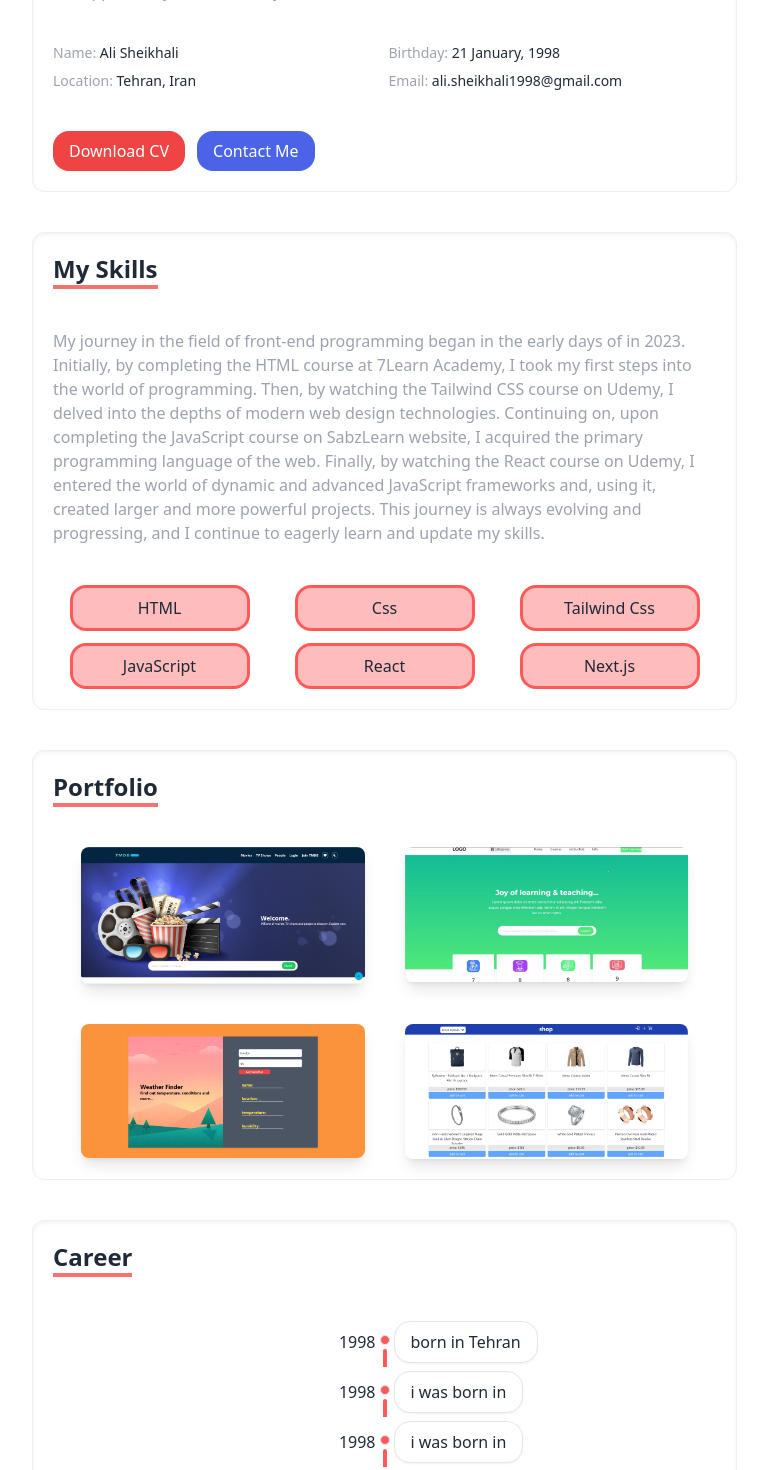
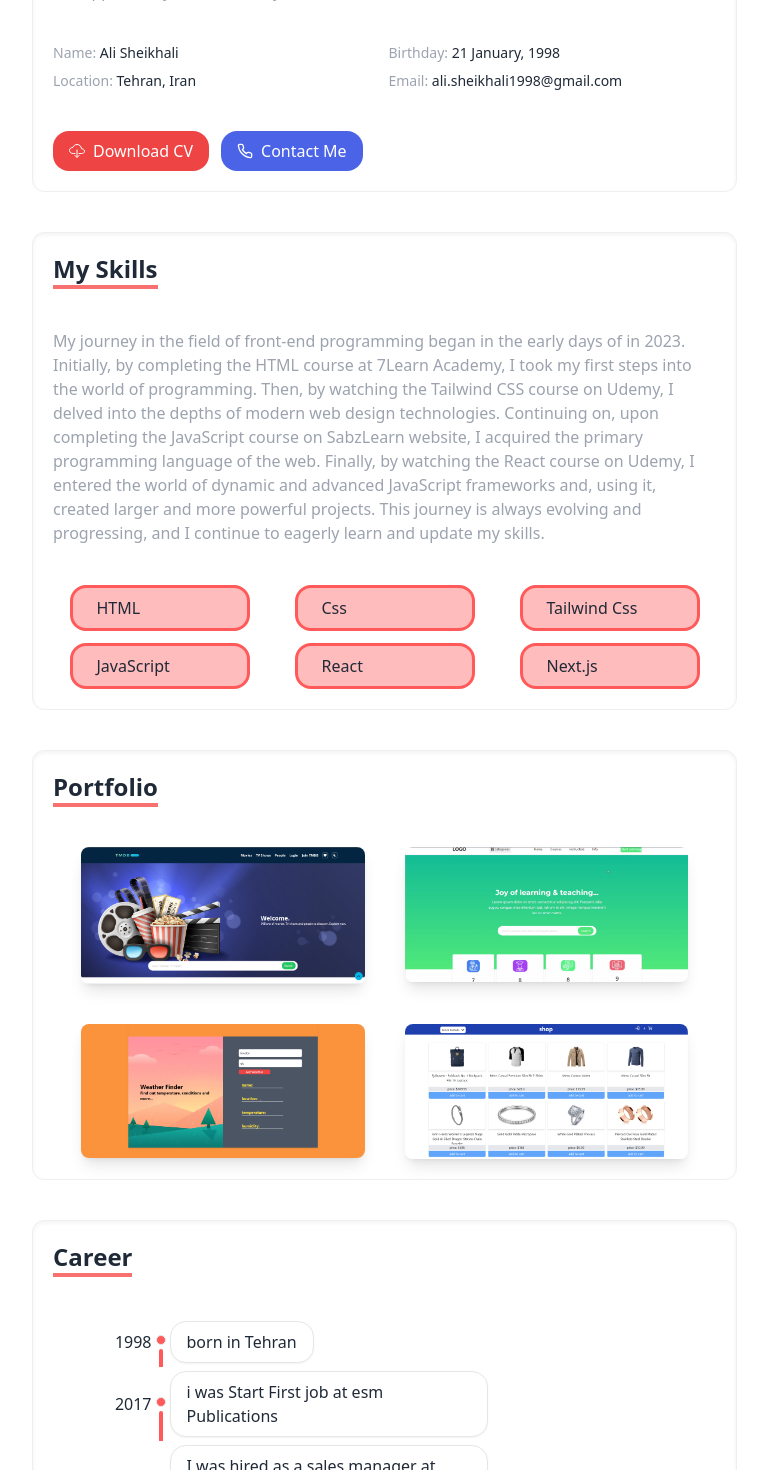
Before and after one commit to ali-sheikhali/portfolio, a React (Create React App) app: page / in a window 1280 px wide. Shown: the part 1220-2690 px from the top of the page, without its empty margins (383-1151 px from the left). Built offline with nearby package versions, Linux system fonts and the light colour scheme.

Commit message:
add some icons

```diff
--- a/src/components/AboutMe.js
+++ b/src/components/AboutMe.js
@@ -1,6 +1,8 @@
 import React from "react";
 import Logoimg from "./Logoimg";
 import Buttons from "./Buttons";
+import { IoCloudDownloadOutline } from "react-icons/io5";
+import { LuPhone } from "react-icons/lu";
 
 function AboutMe({ aboutRef }) {
   return (
@@ -50,8 +52,8 @@ function AboutMe({ aboutRef }) {
         </p>
       </div>
       <div className="text-white space-y-3 md:flex md:space-y-0 md:space-x-3">
-        <Buttons name="Download CV" style={{ backgroundColor: "#EF4444" }} />
-        <Buttons name="Contact Me" style={{ backgroundColor: "#4A63E7" }} />
+        <Buttons name="Download CV"  logo={<IoCloudDownloadOutline />} style={{ backgroundColor: "#EF4444" }} />
+        <Buttons name="Contact Me" logo={<LuPhone />} style={{ backgroundColor: "#4A63E7" }} />
       </div>
     </div>
   );
--- a/src/components/Buttons.js
+++ b/src/components/Buttons.js
@@ -1,13 +1,17 @@
-import React from 'react'
+import React from "react";
 
-function Buttons({name, style}) {
+function Buttons({ name, style, logo }) {
   return (
-    <div className=''>
-        <button style={style}
-        className='px-4 py-2 rounded-2xl hover:shadow-xl  ease-in duration-300 transition-all'
-        >{name}</button>
+    <div className="">
+      <button
+        style={style}
+        className="px-4 py-2 rounded-2xl hover:shadow-xl  ease-in duration-300 transition-all flex items-center space-x-2"
+      >
+        <span>{logo}</span>
+        <span>{name}</span>
+      </button>
     </div>
-  )
+  );
 }
 
-export default Buttons
+export default Buttons;
--- a/src/components/Career.js
+++ b/src/components/Career.js
@@ -8,10 +8,20 @@ function Career() {
         Career
       </h3>
 
-      <div className="timeline timeline-vertical">
-          <CareerTimeLine age="1998" title="born in Tehran" />
-          <CareerTimeLine age="1998" title="i was born in" />
-          <CareerTimeLine age="1998" title="i was born in" />
+      <div className="timeline timeline-vertical right-24 lg:right-56">
+        <CareerTimeLine age="1998" title="born in Tehran" />
+        <CareerTimeLine
+          age="2017"
+          title="i was Start First job at esm Publications"
+        />
+        <CareerTimeLine
+          age="2021"
+          title="I was hired as a sales manager at Ariana ghalam Publications"
+        />
+        <CareerTimeLine
+          age="2023"
+          title="change Career path, I started learning front-end programming"
+        />
       </div>
     </div>
   );
--- a/src/components/CareerTimeLine.js
+++ b/src/components/CareerTimeLine.js
@@ -1,25 +1,11 @@
 import React from "react";
 
-function CareerTimeLine({ age, title, ticked  }) {
+function CareerTimeLine({ age, title, ticked }) {
   return (
     <li className="">
       <div className="timeline-start">{age}</div>
       <div className="timeline-middle">
-        {/* <svg
-          xmlns="http://www.w3.org/2000/svg"
-          viewBox="0 0 20 20"
-          fill="currentColor"
-          className="w-3 h-3 "
-        >
-          <path
-            fill-rule="evenodd"
-            d="M10 18a8 8 0 100-16 8 8 0 000 16zm3.857-9.809a.75.75 0 00-1.214-.882l-3.483 4.79-1.88-1.88a.75.75 0 10-1.06 1.061l2.5 2.5a.75.75 0 001.137-.089l4-5.5z"
-            clip-rule="evenodd"
-          />
-        </svg> */}
-        <div className="p-1 border bg-[#FF5959] rounded-full mb-1" >
-
-        </div>
+        <div className="p-1 border bg-[#FF5959] rounded-full mb-1"></div>
       </div>
       <div className="timeline-end timeline-box">{title}</div>
       <hr className="bg-[#FF5959] " />
--- a/src/components/HeroHeader.js
+++ b/src/components/HeroHeader.js
@@ -1,5 +1,6 @@
 import React from "react";
 import Buttons from "./Buttons";
+import { PiSquaresFourThin } from "react-icons/pi";
 
 function HeroHeader({HeroHeaderRef}) {
   return (
@@ -15,6 +16,7 @@ function HeroHeader({HeroHeaderRef}) {
         <div className="flex flex-col md:flex-row gap-5 font-bold">
           <Buttons
             name="View Portfolio"
+           logo={<PiSquaresFourThin />}
             style={{ backgroundColor: "rgb(239 68 68 / var(--tw-bg-opacity))" }}
           />
           <Buttons
--- a/src/components/Home.js
+++ b/src/components/Home.js
@@ -14,6 +14,7 @@ function Home() {
   const portfolioRef = useRef(null);
   const aboutRef = useRef(null)
   const HeroHeaderRef = useRef(null)
+  const GetInTouchRef = useRef(null)
   return (
     <div className="">
       <GotoTop />
@@ -28,7 +29,7 @@ function Home() {
       </div>
       <div className="hidden lg:flex w-11/12 mx-auto xl:w-9/12 gap-5">
         <div className="w-3/12">
-          <WideScreenNavBar portfolioRef={portfolioRef} aboutRef={aboutRef} HeroHeaderRef={HeroHeaderRef} />
+          <WideScreenNavBar portfolioRef={portfolioRef} aboutRef={aboutRef} HeroHeaderRef={HeroHeaderRef} GetInTouchRef={GetInTouchRef} />
         </div>
         <div className="w-9/12">
           <HeroHeader HeroHeaderRef={HeroHeaderRef}/>
@@ -36,7 +37,7 @@ function Home() {
           <MySkills />
           <Portfolio portfolioRef={portfolioRef} />
           <Career />
-          <GetInTouch />
+          <GetInTouch GetInTouchRef={GetInTouchRef}/>
         </div>
       </div>
     </div>
--- a/src/components/form/GetInTouch.js
+++ b/src/components/form/GetInTouch.js
@@ -5,7 +5,10 @@ import * as yup from "yup";
 import { MdOutlineEmail } from "react-icons/md";
 import { IoLocationOutline } from "react-icons/io5";
 import Loaction from "./Loaction";
-function GetInTouch() {
+import Buttons from "../Buttons";
+import { FiSend } from "react-icons/fi";
+
+function GetInTouch({GetInTouchRef}) {
   const formik = useFormik({
     initialValues: {
       name: "",
@@ -22,7 +25,7 @@ function GetInTouch() {
     }),
   });
   return (
-    <div className="shadow-inner space-y-10 my-10 p-5 border rounded-xl border-[#efefef]">
+    <div ref={GetInTouchRef} className="shadow-inner space-y-10 my-10 p-5 border rounded-xl border-[#efefef]">
       <h3 className="font-bold text-2xl border-b-4 border-red-400 w-fit">
         Get in Touch
       </h3>
@@ -74,6 +77,11 @@ function GetInTouch() {
           className="textarea textarea-bordered h-32"
           placeholder="Message"
         ></textarea>
+        <Buttons
+          name="Send Message"
+          logo={<FiSend />}
+          style={{ backgroundColor: "#FF5959", color: "white" }}
+        />
       </div>
     </div>
   );
--- a/src/components/navbar/WideScreenNavBar.js
+++ b/src/components/navbar/WideScreenNavBar.js
@@ -8,7 +8,12 @@ import { LuPhone } from "react-icons/lu";
 import WIdeItems from "./WIdeItems";
 import SocialMedia from "../SocialMedia";
 
-function WideScreenNavBar({ portfolioRef, aboutRef, HeroHeaderRef }) {
+function WideScreenNavBar({
+  portfolioRef,
+  aboutRef,
+  HeroHeaderRef,
+  GetInTouchRef,
+}) {
   const handleClick = (ref) => {
     if (ref.current) {
       ref.current.scrollIntoView({
@@ -46,7 +51,11 @@ function WideScreenNavBar({ portfolioRef, aboutRef, HeroHeaderRef }) {
             onClick={() => handleClick(portfolioRef)}
           />
           <WIdeItems name="Eduction" icons={<MdCastForEducation />} />
-          <WIdeItems name="Contact" icons={<LuPhone />} />
+          <WIdeItems
+            name="Contact"
+            icons={<LuPhone />}
+            onClick={() => handleClick(GetInTouchRef)}
+          />
         </div>
         <div className="pt-24">
           <SocialMedia />
```
